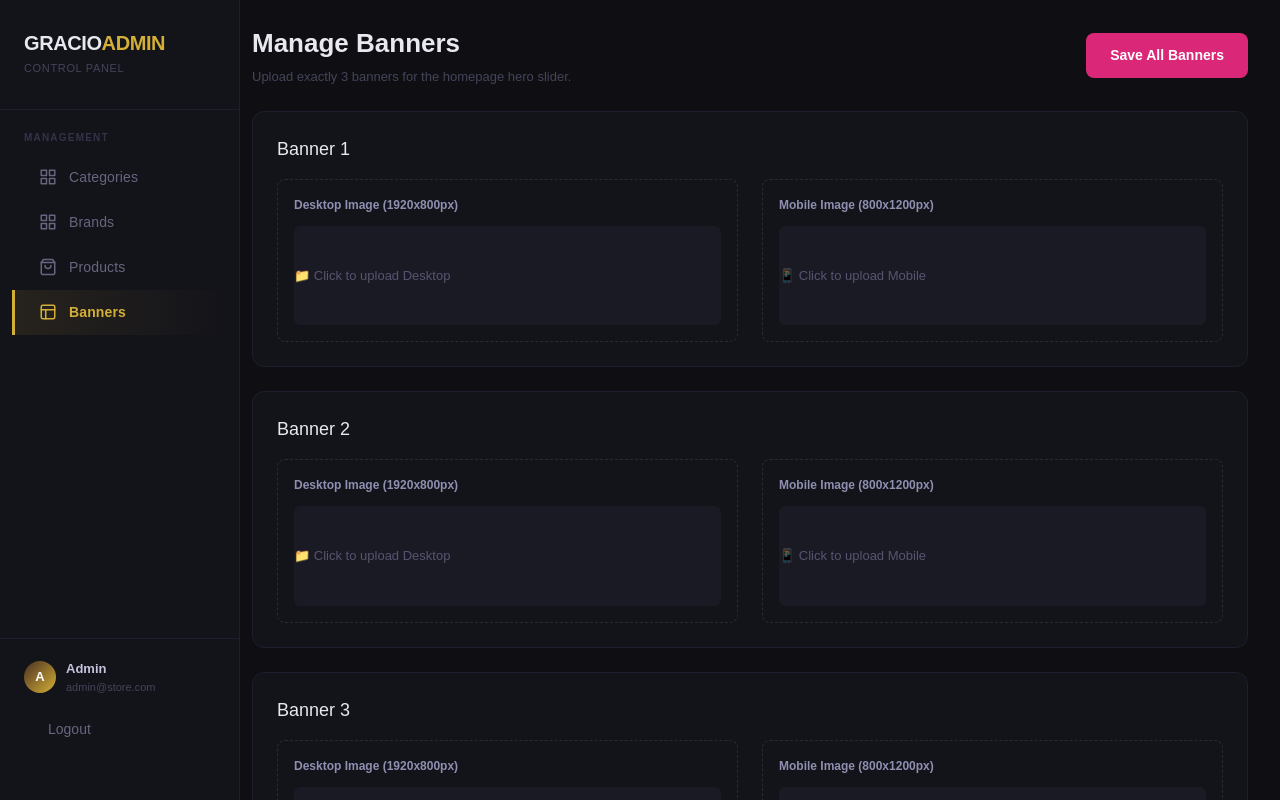
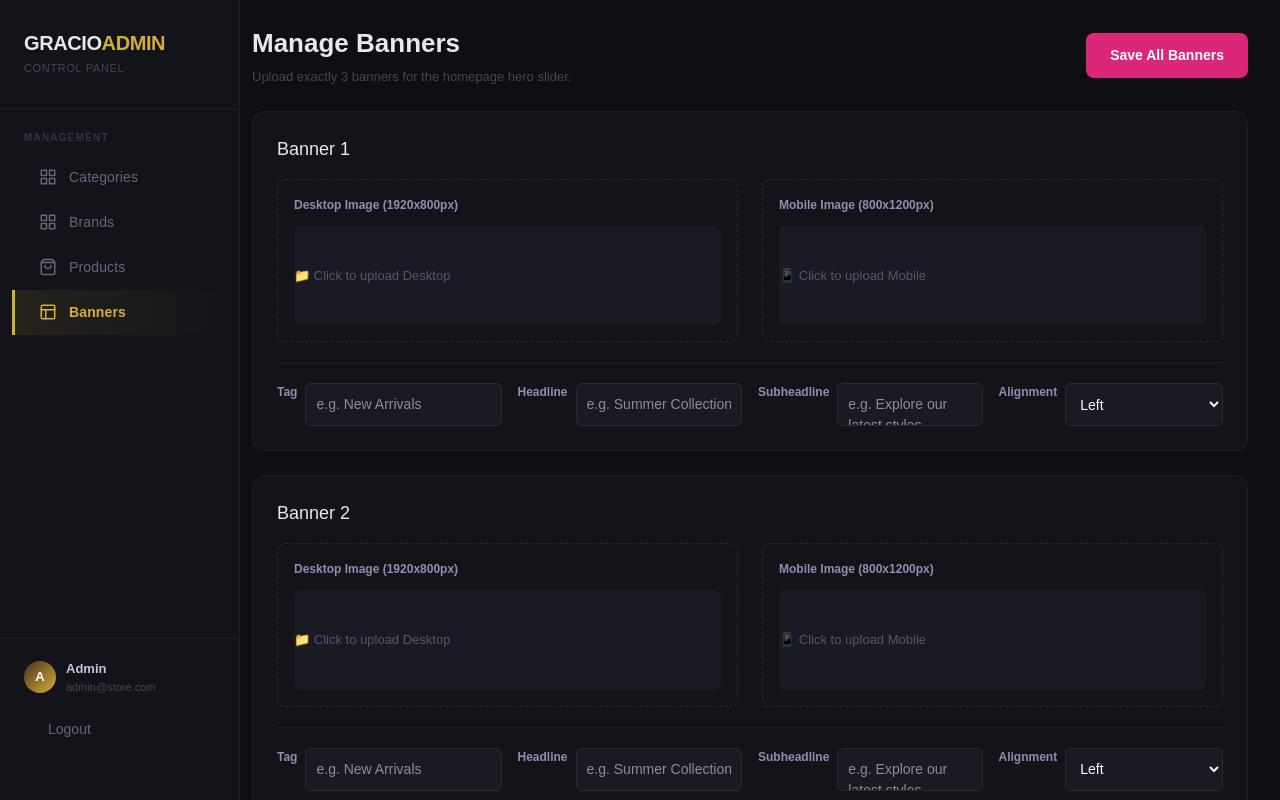
Before and after one commit to shareefcr7/Gracio-admin, a Next.js app: page /admin/banners in a window 1280 px wide. Built offline with nearby package versions, Linux system fonts and the light colour scheme; no server answers; sample sign-in values are in the browser's storage.

Commit message:
admin latest update

```diff
--- a/components/Banners.tsx
+++ b/components/Banners.tsx
@@ -7,15 +7,19 @@ type Banner = {
   desktopImage: string;
   mobileImage: string;
   isActive: boolean;
+  tag: string;
+  headline: string;
+  subheadline: string;
+  align: "left" | "center" | "right";
 };
 
 type FieldProps = { label: string; children: ReactNode };
 
 export default function Banners() {
   const [banners, setBanners] = useState<Banner[]>([
-    { desktopImage: "", mobileImage: "", isActive: true },
-    { desktopImage: "", mobileImage: "", isActive: true },
-    { desktopImage: "", mobileImage: "", isActive: true },
+    { desktopImage: "", mobileImage: "", isActive: true, tag: "", headline: "", subheadline: "", align: "left" },
+    { desktopImage: "", mobileImage: "", isActive: true, tag: "", headline: "", subheadline: "", align: "left" },
+    { desktopImage: "", mobileImage: "", isActive: true, tag: "", headline: "", subheadline: "", align: "left" },
   ]);
   const [loading, setLoading] = useState(false);
   const api = process.env.NEXT_PUBLIC_API_URL || 'http://localhost:5000/api';
@@ -31,9 +35,9 @@ export default function Banners() {
         // Pad or trim to exactly 3 banners
         const fetchedBanners = data.banners;
         const newBanners = [
-          fetchedBanners[0] || { desktopImage: "", mobileImage: "", isActive: true },
-          fetchedBanners[1] || { desktopImage: "", mobileImage: "", isActive: true },
-          fetchedBanners[2] || { desktopImage: "", mobileImage: "", isActive: true },
+          { tag: "", headline: "", subheadline: "", align: "left", ...fetchedBanners[0] } || { desktopImage: "", mobileImage: "", isActive: true, tag: "", headline: "", subheadline: "", align: "left" },
+          { tag: "", headline: "", subheadline: "", align: "left", ...fetchedBanners[1] } || { desktopImage: "", mobileImage: "", isActive: true, tag: "", headline: "", subheadline: "", align: "left" },
+          { tag: "", headline: "", subheadline: "", align: "left", ...fetchedBanners[2] } || { desktopImage: "", mobileImage: "", isActive: true, tag: "", headline: "", subheadline: "", align: "left" },
         ];
         setBanners(newBanners);
       }
@@ -69,6 +73,14 @@ export default function Banners() {
       } else {
         newBanners[index].mobileImage = b64;
       }
+      return newBanners;
+    });
+  };
+
+  const handleTextChange = (index: number, field: keyof Banner, value: string) => {
+    setBanners(prev => {
+      const newBanners = [...prev];
+      (newBanners[index] as any)[field] = value;
       return newBanners;
     });
   };
@@ -124,6 +136,11 @@ export default function Banners() {
         .preview-img { width: 100%; height: 160px; object-fit: cover; border-radius: 6px; }
         .remove-btn { position: absolute; top: 24px; right: 24px; background: rgba(0,0,0,0.6); color: white; border: none; border-radius: 50%; width: 24px; height: 24px; cursor: pointer; font-size: 12px; display: flex; align-items: center; justify-content: center; }
         .remove-btn:hover { background: #ef4444; }
+        .text-inputs { display: grid; grid-template-columns: repeat(auto-fit, minmax(200px, 1fr)); gap: 16px; margin-top: 20px; padding-top: 20px; border-top: 1px solid #1e1e2e; }
+        .input-group { display: flex; flexDirection: column; gap: 8px; }
+        .admin-input { background: #1a1a24; border: 1px solid #2a2a35; border-radius: 6px; padding: 10px; color: #fff; font-size: 14px; width: 100%; outline: none; }
+        .admin-input:focus { border-color: #db2777; }
+        .admin-select { background: #1a1a24; border: 1px solid #2a2a35; border-radius: 6px; padding: 10px; color: #fff; font-size: 14px; width: 100%; outline: none; }
       `}</style>
 
       {/* Header */}
@@ -178,6 +195,51 @@ export default function Banners() {
                 </Field>
               </div>
             </div>
+
+            {/* Text Customization */}
+            <div className="text-inputs">
+              <div className="input-group">
+                <div style={{ fontSize: 12, fontWeight: 600, color: "#8f8fb1", marginBottom: 4 }}>Tag</div>
+                <input
+                  className="admin-input"
+                  placeholder="e.g. New Arrivals"
+                  value={banner.tag}
+                  onChange={(e) => handleTextChange(index, "tag", e.target.value)}
+                />
+              </div>
+              <div className="input-group">
+                <div style={{ fontSize: 12, fontWeight: 600, color: "#8f8fb1", marginBottom: 4 }}>Headline</div>
+                <input
+                  className="admin-input"
+                  placeholder="e.g. Summer Collection"
+                  value={banner.headline}
+                  onChange={(e) => handleTextChange(index, "headline", e.target.value)}
+                />
+              </div>
+              <div className="input-group" style={{ gridColumn: "span 1" }}>
+                <div style={{ fontSize: 12, fontWeight: 600, color: "#8f8fb1", marginBottom: 4 }}>Subheadline</div>
+                <textarea
+                  className="admin-input"
+                  rows={1}
+                  placeholder="e.g. Explore our latest styles"
+                  value={banner.subheadline}
+                  onChange={(e) => handleTextChange(index, "subheadline", e.target.value)}
+                  style={{ resize: "none" }}
+                />
+              </div>
+              <div className="input-group">
+                <div style={{ fontSize: 12, fontWeight: 600, color: "#8f8fb1", marginBottom: 4 }}>Alignment</div>
+                <select
+                  className="admin-select"
+                  value={banner.align}
+                  onChange={(e) => handleTextChange(index, "align", e.target.value)}
+                >
+                  <option value="left">Left</option>
+                  <option value="center">Center</option>
+                  <option value="right">Right</option>
+                </select>
+              </div>
+            </div>
           </div>
         ))}
       </div>
```
